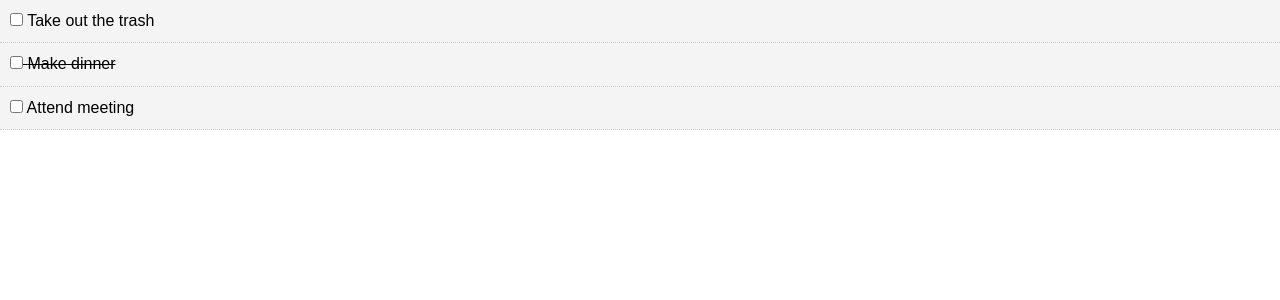
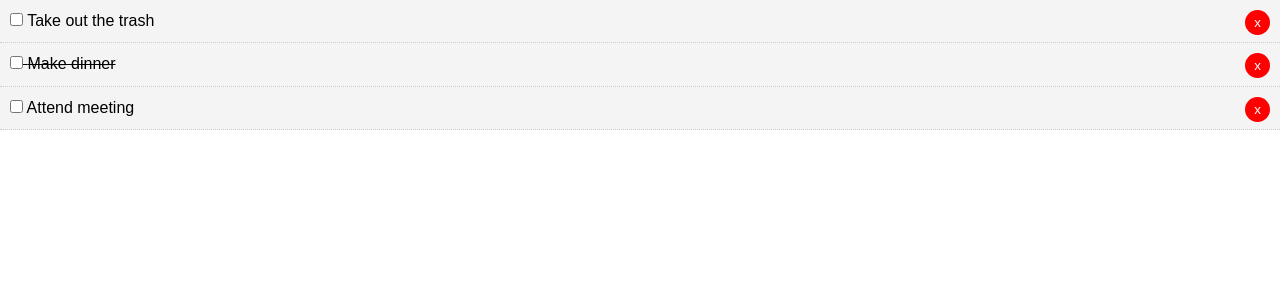
Before and after one commit to DinushiJayasekara/react-crash-todo, a React (Create React App) app: page / in a window 1280 px wide. Shown: the top 300 px of the page. Built offline with nearby package versions, Linux system fonts and the light colour scheme.

Commit message:
remove-todo-item

```diff
--- a/src/App.js
+++ b/src/App.js
@@ -24,7 +24,8 @@ class App extends Component {
     ]
   }
 
-  markComplete = (id) => {
+  // Toggle Complete
+  toggleComplete = (id) => {
     this.setState({
       todos: this.state.todos.map(todo => {
         if (todo.id === id) {
@@ -35,10 +36,17 @@ class App extends Component {
     });
   }
 
+  // Remove Item
+  removeItem = (id) => {
+    this.setState({
+      todos: [...this.state.todos.filter(todo => todo.id !== id)]
+    });
+  }
+
   render() {
     return (
       <div className="App">
-        <Todos todos={this.state.todos} markComplete={this.markComplete}></Todos>
+        <Todos todos={this.state.todos} toggleComplete={this.toggleComplete} removeItem={this.removeItem}></Todos>
       </div>
     );
   }
--- a/src/components/Todoitem.js
+++ b/src/components/Todoitem.js
@@ -18,9 +18,10 @@ export class TodoItem extends Component {
         return (
             <div style={this.getStyle()}>
                 <p>
-                    <input type="checkbox" onChange={this.props.markComplete.bind(this, id)} />
+                    <input type="checkbox" onChange={this.props.toggleComplete.bind(this, id)} />
                     {' '}
                     {title}
+                    <button style={btnStyle} onClick={this.props.removeItem.bind(this, id)}>x</button>
                 </p>
             </div>
         )
@@ -32,4 +33,14 @@ TodoItem.propTypes = {
     todo: PropTypes.object.isRequired
 }
 
+const btnStyle = {
+    background: '#ff0000',
+    color: '#fff',
+    border: 'none',
+    padding: '5px 9px',
+    borderRadius: '50%',
+    cursor: 'pointer',
+    float: 'right',
+}
+
 export default TodoItem
--- a/src/components/Todos.js
+++ b/src/components/Todos.js
@@ -6,7 +6,7 @@ import TodoItem from './TodoItem';
 class Todos extends Component {
     render() {
         return this.props.todos.map((todo) => (
-            <TodoItem key={todo.id} todo={todo} markComplete={this.props.markComplete}></TodoItem>
+            <TodoItem key={todo.id} todo={todo} toggleComplete={this.props.toggleComplete} removeItem={this.props.removeItem}></TodoItem>
         ));
     }
 }
```
